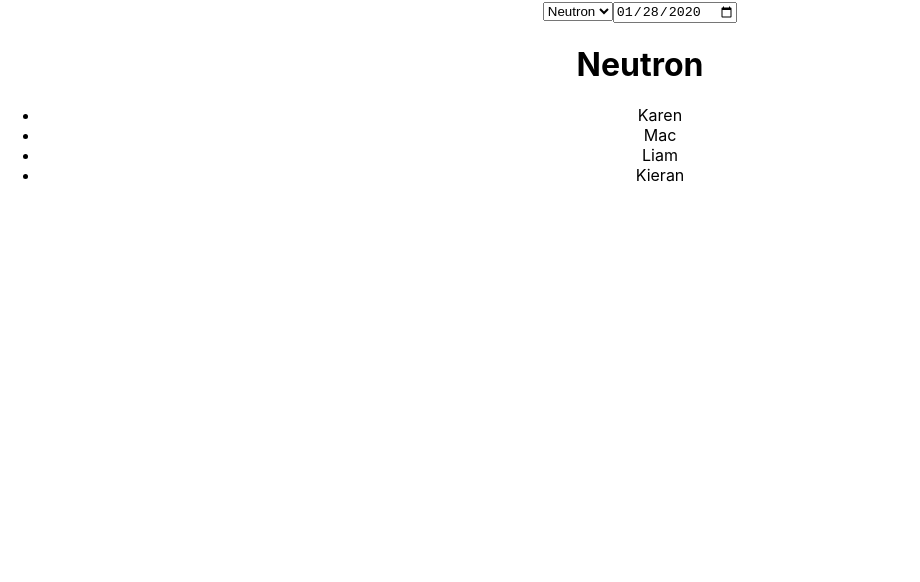
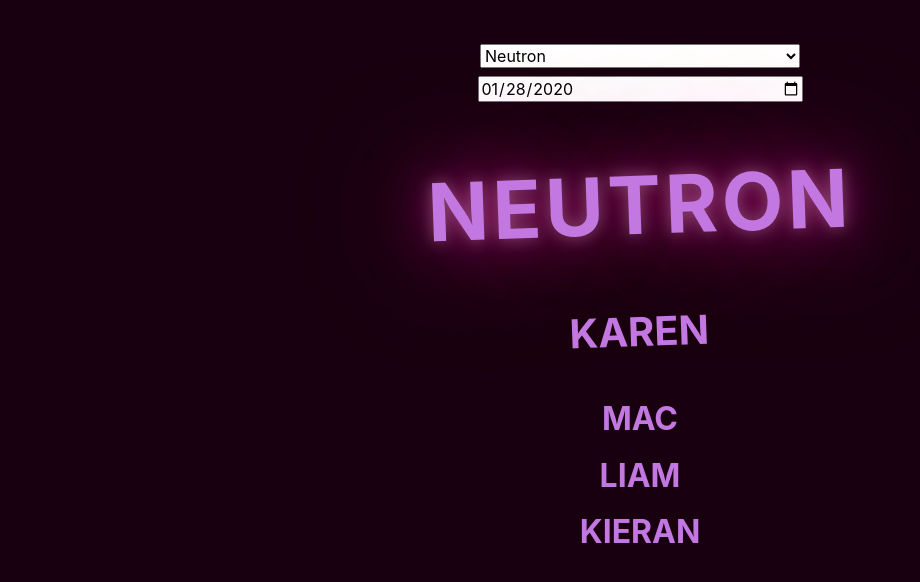
Before and after one commit to liamdawson/daily-heckler, a React (Create React App) app: page / in a window 1280 px wide. Shown: the top 582 px of the page, without its empty margins (0-920 px from the left). Built offline with nearby package versions, Linux system fonts and the light colour scheme.

Commit message:
"styling"

```diff
--- a/src/App.css
+++ b/src/App.css
@@ -1,38 +1,50 @@
-.App {
-  text-align: center;
+html, body {
+  margin: 0;
+  font-family: -apple-system, BlinkMacSystemFont, 'Segoe UI', Roboto, Oxygen, Ubuntu, Cantarell, 'Open Sans', 'Helvetica Neue', sans-serif;
 }
 
-.App-logo {
-  height: 40vmin;
-  pointer-events: none;
+body {
+  min-height: 100vh;
+  background: #180010;
+  text-align: center;
+  padding: 4ex 2em;
 }
 
-@media (prefers-reduced-motion: no-preference) {
-  .App-logo {
-    animation: App-logo-spin infinite 20s linear;
-  }
+input, select {
+  display: block;
+  font-size: inherit;
+  font-family: inherit;
+  min-width: 20em;
+  margin: 1ex auto;
 }
 
-.App-header {
-  background-color: #282c34;
-  min-height: 100vh;
-  display: flex;
-  flex-direction: column;
-  align-items: center;
-  justify-content: center;
-  font-size: calc(10px + 2vmin);
-  color: white;
+h1 {
+  font-size: 5rem;
+  text-transform: uppercase;
+  letter-spacing: 4px;
+  transform: rotate(-2deg);
+  text-shadow:
+    0 0 16px rgba(255, 255, 255, 0.3),
+    0 0 32px rgba(212, 0, 142, 0.4),
+    0 0 64px rgba(212, 0, 142, 0.6),
+    0 0 128px rgba(212, 0, 142, 0.8);
 }
 
-.App-link {
-  color: #61dafb;
+ul {
+  margin: 0;
+  padding: 0;
+  list-style-type: none;
+  font-size: 2rem;
+  text-transform: uppercase;
 }
 
-@keyframes App-logo-spin {
-  from {
-    transform: rotate(0deg);
-  }
-  to {
-    transform: rotate(360deg);
-  }
+li {
+  padding-bottom: 1ex;
+  font-weight: bold;
 }
+
+ul li:first-child {
+  font-size: 2.5rem;
+  transform: rotate(-2deg);
+  padding-bottom: 2ex;
+}
--- a/src/App.tsx
+++ b/src/App.tsx
@@ -1,8 +1,7 @@
 import React, { useState } from 'react';
 import './App.css';
 import { Teams } from './teams';
-import TeamOrder from './TeamOrder';
-import TeamHeader from './TeamHeader';
+import Team from './Team';
 import TeamSelector from './TeamSelector';
 import moment from 'moment';
 
@@ -19,11 +18,8 @@ const App: React.FC = () => {
         onSelectedTeamIndexChanged={setSelectedTeamIndex}
         onSelectedDateChanged={setSelectedDate} />
 
-      <TeamHeader
-        team={Teams[selectedTeamIndex]} />
-
-      <TeamOrder
-        members={Teams[selectedTeamIndex].members}
+      <Team
+        team={Teams[selectedTeamIndex]}
         dayNumber={moment(selectedDate).dayOfYear()} />
     </div>
   );
--- /dev/null
+++ b/src/Team.tsx
@@ -0,0 +1,21 @@
+import React from 'react';
+import TeamHeader from './TeamHeader';
+import TeamOrder from './TeamOrder';
+
+interface IProps {
+  team: { name: string; color: string; members: Array<{ name: string; }> };
+  dayNumber: number;
+}
+
+export const Team: React.FC<IProps> = ({ team, dayNumber }) => (
+  <div style={{color: team.color}}>
+      <TeamHeader
+        team={team} />
+
+      <TeamOrder
+        members={team.members}
+        dayNumber={dayNumber} />
+  </div>
+);
+
+export default Team;
--- a/src/teams.ts
+++ b/src/teams.ts
@@ -1,6 +1,7 @@
 export const Teams = [
   {
     name: "Neutron",
+    color: "#c377e0",
     members: [
       { name: "Karen" },
       { name: "Kieran" },
@@ -10,6 +11,7 @@ export const Teams = [
   },
   {
     name: "Proton",
+    color: "#ff78cb",
     members: [
       { name: "Damien" },
       { name: "Glenn" },
```
